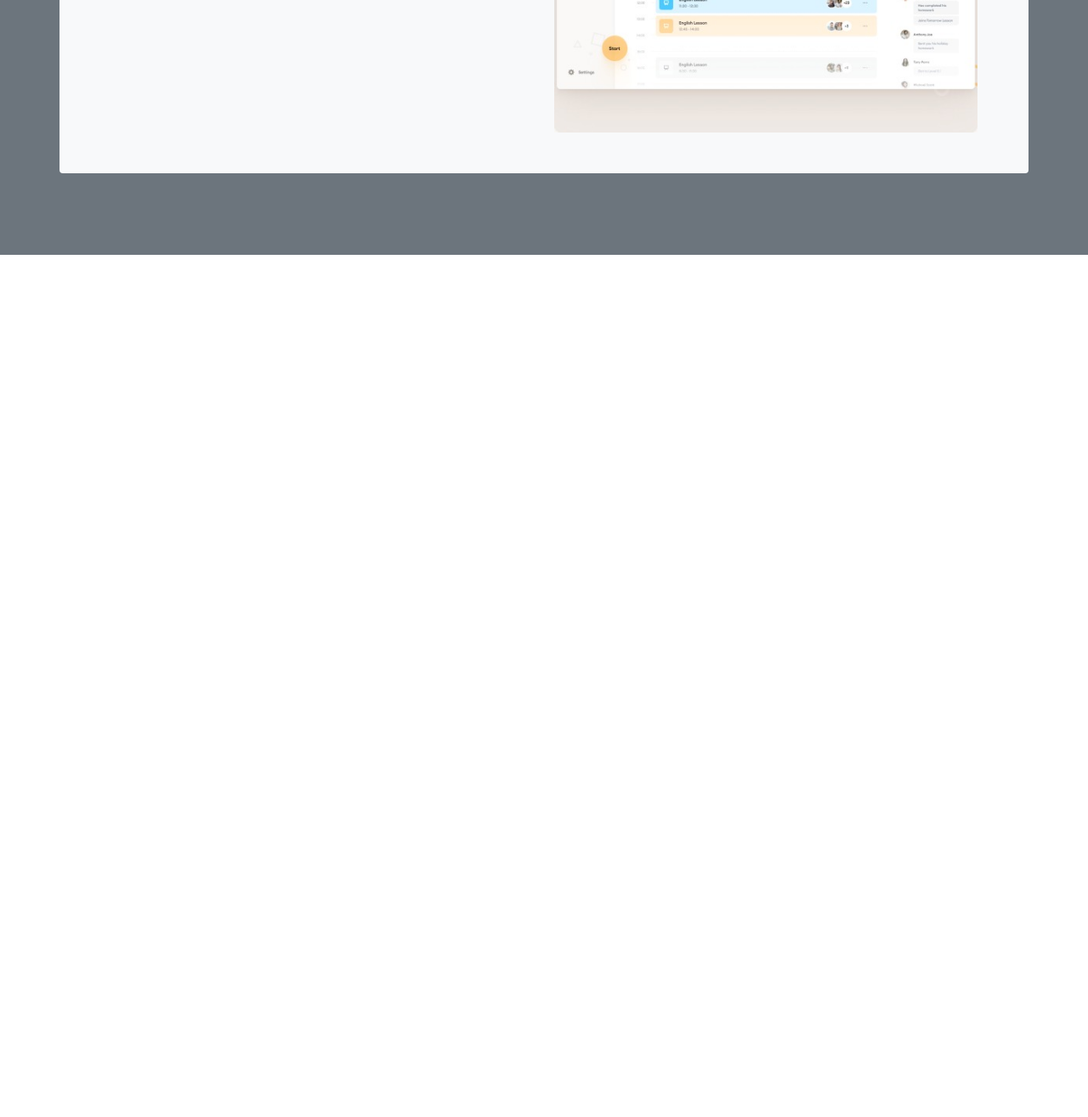
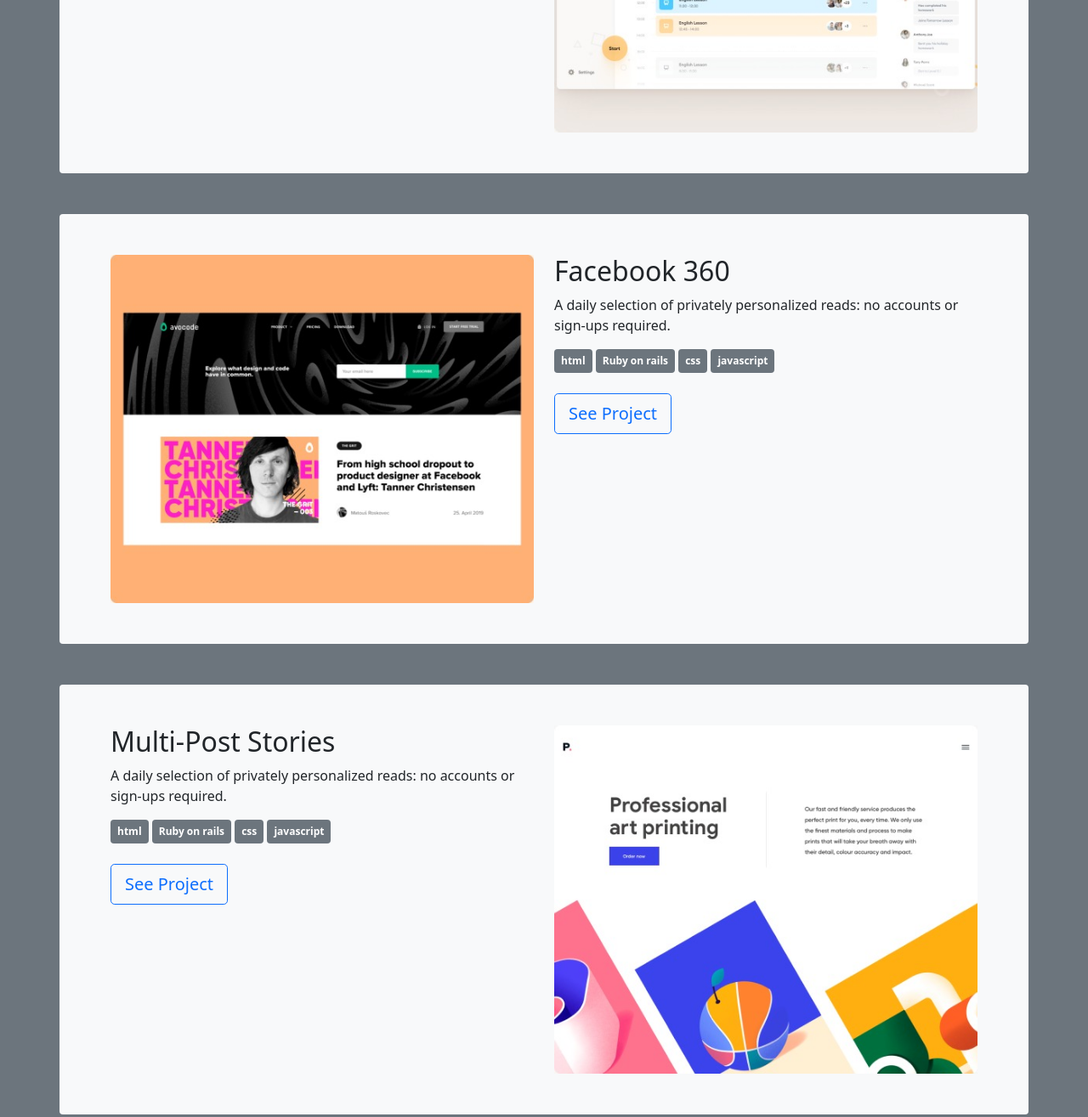
Before and after one commit to ernestmusong/Bootstrap-portfolio, a plain HTML site: page index.html in a window 1280 px wide. Shown: the part 952-2267 px from the top of the page at 85% size. Before the commit the page ends 1252 px from the top, so only its background shows below. Drawn offline with nearby package versions, Linux system fonts and the light colour scheme.

Commit message:
Add last two projects cards for project section

```diff
--- a/index.html
+++ b/index.html
@@ -41,7 +41,34 @@
           </div>
           <div class="col"><img src="./images/availability.jpeg" class="img-fluid" alt="Mockup image"></div>
         </div>
-
+        <div class="row bg-light rounded p-5 my-5">
+          <div class="col"><img src="./images/avocode.jpeg" class="img-fluid" alt="Mockup image"></div>
+          <div class="col">
+            <h2>Facebook 360</h2>
+            <p>A daily selection of privately personalized reads: no accounts or sign-ups required.</p>
+            <div class="badges">
+              <span class="badge bg-secondary p-2">html</span>
+              <span class="badge bg-secondary p-2">Ruby on rails</span>
+              <span class="badge bg-secondary p-2">css</span>
+              <span class="badge bg-secondary p-2">javascript</span>
+            </div>
+            <button class="btn btn-outline-primary my-4 btn-lg">See Project</button>
+          </div>
+        </div>
+        <div class="row bg-light rounded p-5 my-5">
+          <div class="col">
+            <h2>Multi-Post Stories</h2>
+            <p>A daily selection of privately personalized reads: no accounts or sign-ups required.</p>
+            <div class="badges">
+              <span class="badge bg-secondary p-2">html</span>
+              <span class="badge bg-secondary p-2">Ruby on rails</span>
+              <span class="badge bg-secondary p-2">css</span>
+              <span class="badge bg-secondary p-2">javascript</span>
+            </div>
+            <button class="btn btn-outline-primary my-4 btn-lg">See Project</button>
+          </div>
+          <div class="col"><img src="./images/professional.jpeg" class="img-fluid" alt="Mockup image"></div>
+        </div>
       </div>
     </div>
 
```
